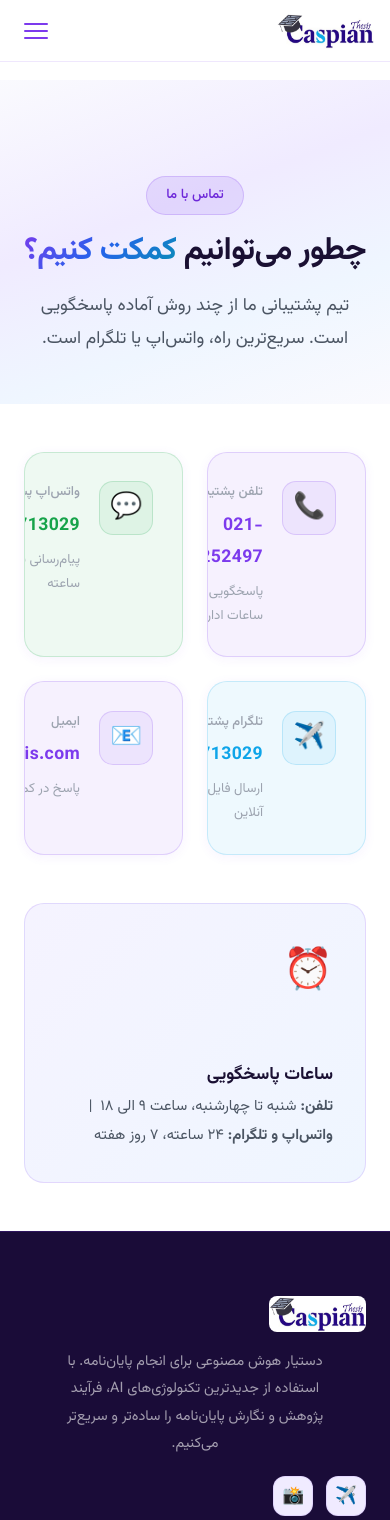
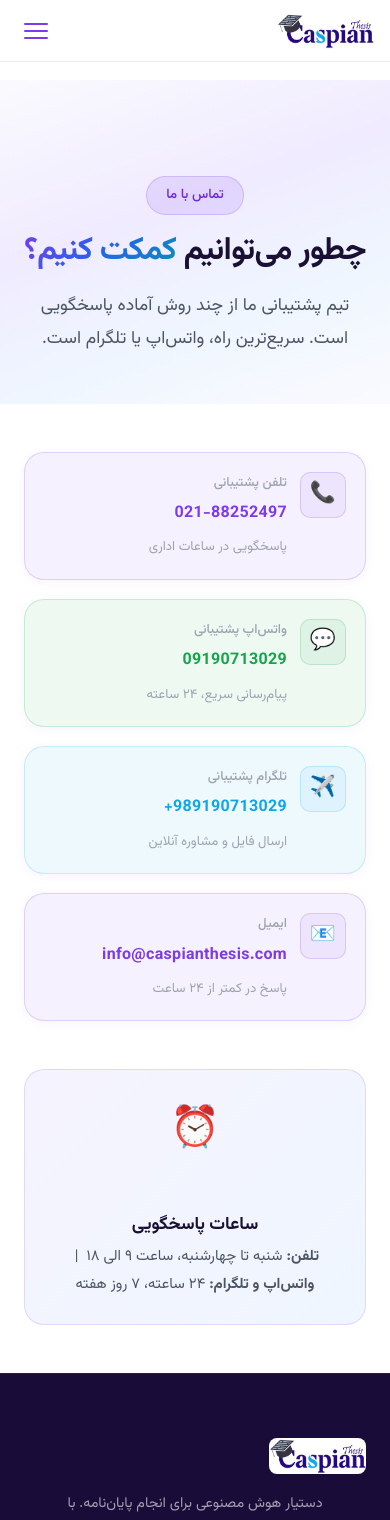
Before and after one commit to diginoron/thesis, a Next.js app: page /contact in a window 390 px wide. Shown: the top 1520 px of the page. Built offline with nearby package versions, Linux system fonts and the light colour scheme.

Commit message:
feat(blog): add new SEO article about writing proposal problem statement with AI

```diff
--- a/app/contact/page.tsx
+++ b/app/contact/page.tsx
@@ -75,14 +75,7 @@ export default function ContactPage() {
 
       <div className="page-content" style={{ maxWidth: "860px" }}>
         {/* کارت‌های تماس */}
-        <div
-          style={{
-            display: "grid",
-            gridTemplateColumns: "repeat(2, 1fr)",
-            gap: "1.5rem",
-            marginBottom: "3rem",
-          }}
-        >
+        <div className="contact-grid">
           {contactItems.map((item) => (
             <a
               key={item.id}
@@ -90,35 +83,22 @@ export default function ContactPage() {
               href={item.href}
               target={item.href.startsWith("http") ? "_blank" : undefined}
               rel={item.href.startsWith("http") ? "noopener noreferrer" : undefined}
-              className="card"
+              className="card contact-card"
               style={{
-                display: "flex",
-                alignItems: "flex-start",
-                gap: "1.2rem",
-                padding: "1.8rem",
-                textDecoration: "none",
                 background: item.colorBg,
                 borderColor: item.colorBorder,
-                transition: "all 0.3s ease",
               }}
             >
               <div
+                className="contact-icon-wrapper"
                 style={{
-                  width: "54px",
-                  height: "54px",
-                  borderRadius: "14px",
-                  background: `${item.colorBg}`,
+                  background: item.colorBg,
                   border: `1.5px solid ${item.colorBorder}`,
-                  display: "flex",
-                  alignItems: "center",
-                  justifyContent: "center",
-                  fontSize: "1.6rem",
-                  flexShrink: 0,
                 }}
               >
                 {item.icon}
               </div>
-              <div style={{ flex: 1 }}>
+              <div style={{ flex: 1, minWidth: 0 }}>
                 <div
                   style={{
                     fontSize: "0.82rem",
@@ -130,14 +110,9 @@ export default function ContactPage() {
                   {item.title}
                 </div>
                 <div
+                  className="contact-value"
                   style={{
-                    fontSize: "1.1rem",
-                    fontWeight: 700,
                     color: item.color,
-                    direction: "ltr",
-                    textAlign: "right",
-                    marginBottom: "0.4rem",
-                    letterSpacing: "0.02em",
                   }}
                 >
                   {item.displayValue}
@@ -156,18 +131,7 @@ export default function ContactPage() {
         </div>
 
         {/* بنر ساعت پاسخگویی */}
-        <div
-          style={{
-            background: "linear-gradient(135deg, #f5f3ff, #eff6ff)",
-            border: "1px solid rgba(124, 58, 237, 0.15)",
-            borderRadius: "var(--radius-lg)",
-            padding: "2rem",
-            display: "flex",
-            alignItems: "center",
-            gap: "1.5rem",
-            flexWrap: "wrap",
-          }}
-        >
+        <div className="contact-hours">
           <div style={{ fontSize: "2.5rem" }}>⏰</div>
           <div>
             <h3 style={{ fontSize: "1.1rem", marginBottom: "0.4rem" }}>
--- a/app/globals.css
+++ b/app/globals.css
@@ -1049,7 +1049,58 @@ p {
 }
 
 /* =====================
-   18. Contact Form
+   18. Contact Info Boxes
+   ===================== */
+.contact-grid {
+  display: grid;
+  grid-template-columns: repeat(2, 1fr);
+  gap: 1.5rem;
+  margin-bottom: 3rem;
+}
+
+.contact-card {
+  display: flex;
+  align-items: flex-start;
+  gap: 1.2rem;
+  padding: 1.8rem;
+  text-decoration: none;
+  transition: all 0.3s ease;
+}
+
+.contact-icon-wrapper {
+  width: 54px;
+  height: 54px;
+  border-radius: 14px;
+  display: flex;
+  align-items: center;
+  justify-content: center;
+  font-size: 1.6rem;
+  flex-shrink: 0;
+}
+
+.contact-value {
+  font-size: 1.1rem;
+  font-weight: 700;
+  direction: ltr;
+  text-align: right;
+  margin-bottom: 0.4rem;
+  letter-spacing: 0.02em;
+  word-break: break-all;
+}
+
+.contact-hours {
+  background: linear-gradient(135deg, #f5f3ff, #eff6ff);
+  border: 1px solid rgba(124, 58, 237, 0.15);
+  border-radius: var(--radius-lg);
+  padding: 2rem;
+  display: flex;
+  align-items: center;
+  gap: 1.5rem;
+  flex-wrap: wrap;
+}
+
+/* =====================
+   19. Contact Form
    ===================== */
 .contact-form {
   display: flex;
@@ -1331,6 +1382,18 @@ p {
     grid-template-columns: 1fr;
   }
 
+  .contact-grid {
+    grid-template-columns: 1fr;
+    gap: 1.2rem;
+  }
+
+  .contact-hours {
+    flex-direction: column;
+    text-align: center;
+    padding: 1.5rem;
+    gap: 1rem;
+  }
+
   .section {
     padding: var(--section-padding-sm);
   }
@@ -1358,4 +1421,20 @@ p {
   .header {
     padding: 0.8rem 1rem;
   }
+
+  .contact-card {
+    padding: 1.2rem;
+    gap: 0.8rem;
+  }
+
+  .contact-icon-wrapper {
+    width: 46px;
+    height: 46px;
+    font-size: 1.3rem;
+    border-radius: 10px;
+  }
+
+  .contact-value {
+    font-size: 1rem;
+  }
 }
```
Also changed, not shown: 1 other file (tests, documents, lock files or other folders).
